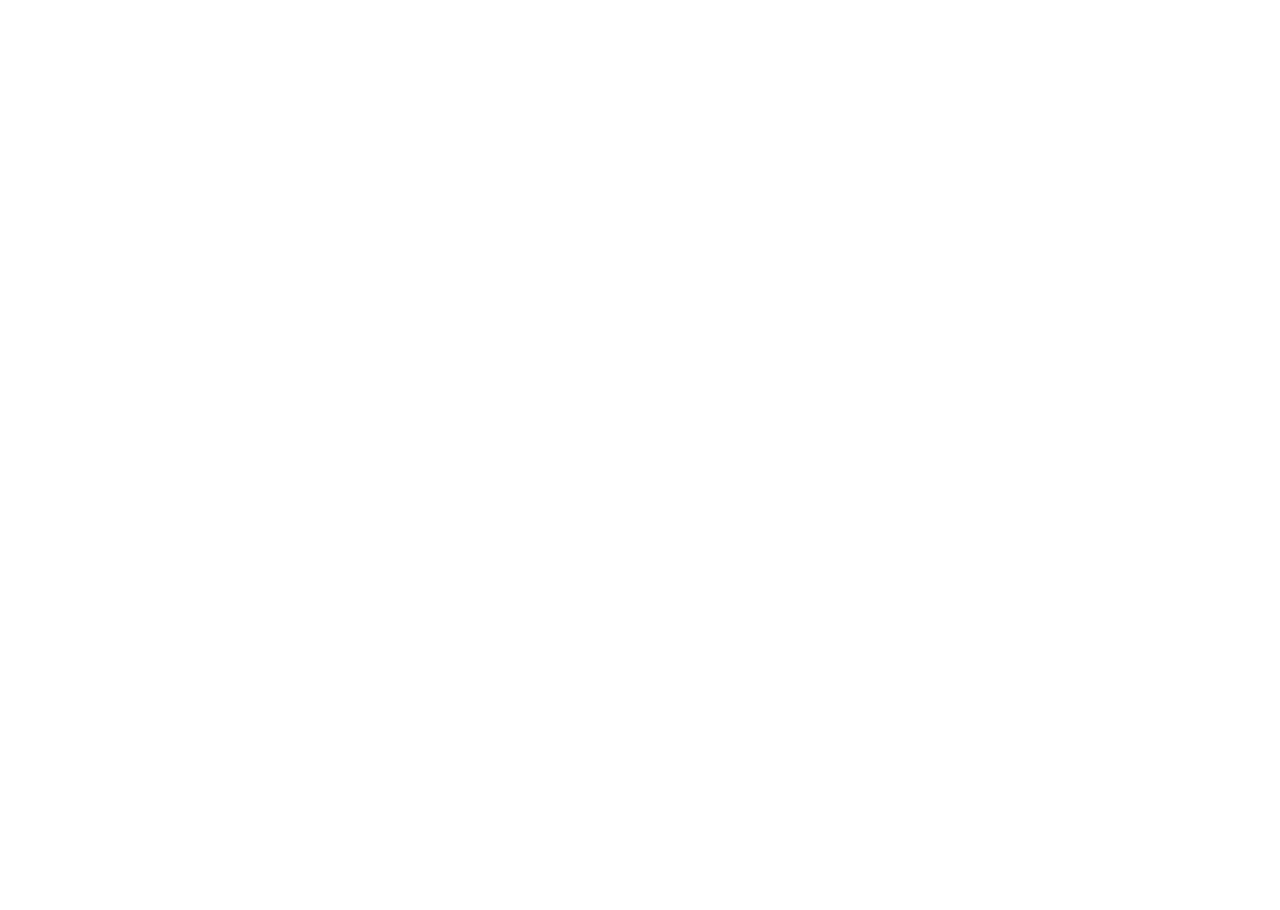
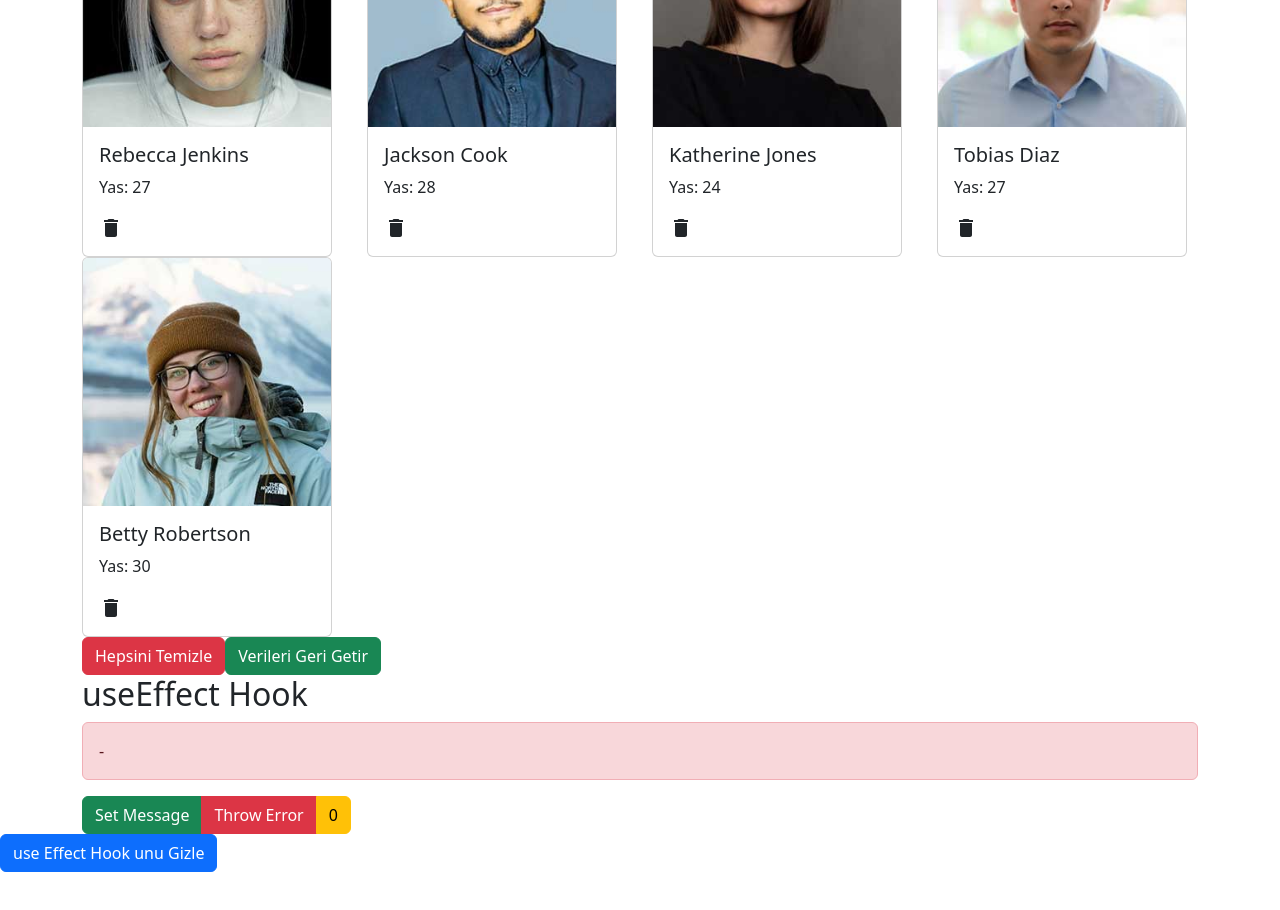
Before and after one commit to ako35/React-Js, a React (Create React App) app in the folder basics/: page / in a window 1280 px wide. Shown: the part 7120-8030 px from the top of the page. Before the commit the page ends 7108 px from the top, so only its background shows below. Built offline with nearby package versions, Linux system fonts and the light colour scheme.

Commit message:
reactjs10

```diff
--- a/basics/src/App.js
+++ b/basics/src/App.js
@@ -1,4 +1,4 @@
-import React from "react";
+import React, { useState } from "react";
 import Apples, { Bananas1, Orange } from "./components/01-my-house";
 import Jsx1 from "./components/02-jsx/01-jsx";
 import Jsx2 from "./components/02-jsx/02-jsx";
@@ -26,6 +26,8 @@
 import State from "./components/13-usestate/01-state";
 import Counter1 from "./components/14-counter/counter1";
 import Birthday from "./components/15-birthday/birthday";
+import UseEffect from "./components/16-useeffect/useeffect";
+import { Button } from "react-bootstrap";
 
 const profileCardData = {
   name: "Ramazan",
@@ -39,6 +41,8 @@
 }
 
 const App = () => {
+
+  const [showUseEffect, setShowUseEffect] = useState(false);
   return (
     <div>
       <Apples />
@@ -94,6 +98,11 @@
       <State />
       <Counter1 />
       <Birthday />
+      <UseEffect />
+      <Button onClick={() => setShowUseEffect(prev => !prev)}>
+        use Effect Hook unu Gizle
+      </Button>
+      {showUseEffect && <UseEffect />}
 
       <br />
       <br />
--- a/basics/src/components/02-jsx/04-jsx.js
+++ b/basics/src/components/02-jsx/04-jsx.js
@@ -8,10 +8,7 @@
         return <div key={index}>{name}</div>
     })
 
-    const check = false
-
     console.log(nameInfo)
-    console.log(check)
 
   return (
     <div>
--- a/basics/src/components/15-birthday/birthday.js
+++ b/basics/src/components/15-birthday/birthday.js
@@ -1,19 +1,30 @@
 import React, { useState } from 'react'
-import { Button, Container } from 'react-bootstrap'
+import { Button, Col, Container, Row } from 'react-bootstrap'
 import peopleData from '../../assets/data/people.json'
 import Person from './person'
 
 const Birthday = () => {
-    const [people, setPeople] = useState([])
-    console.log(peopleData)
+    const [people, setPeople] = useState(peopleData)
+
+    const deletePerson = (id) => {
+        const newPeople = people.filter(person => person.id !== id)
+        setPeople(newPeople)
+    }
   return (
     <Container>
         <h2>Bugun Doganlar</h2>
-        <p>Bugun dogan 10 kisi var</p>
-        {
-            people.map(person => (<Person key={person.id} {...person} />))
-        }
-        <Button variant='danger'>Hepsini Temizle</Button>
+        <p>Bugun dogan {people.length} kisi var</p>
+        <Row>
+            {
+                people.map(person => (
+                    <Col key={person.id} md={6} lg={4} xl={3} >
+                        <Person {...person} deletePerson={deletePerson} />
+                    </Col>
+                ))
+            }
+        </Row>
+        <Button variant='danger' onClick={() => setPeople([])} >Hepsini Temizle</Button>
+        <Button variant='success' onClick={() => setPeople(peopleData)} >Verileri Geri Getir</Button>
     </Container>
   )
 }
--- a/basics/src/components/15-birthday/person.js
+++ b/basics/src/components/15-birthday/person.js
@@ -1,23 +1,22 @@
-import React from 'react'
-import { Card, Col, Row } from 'react-bootstrap'
+import { Delete } from "@mui/icons-material";
+import React from "react";
+import { Card } from "react-bootstrap";
 
-const Person = () => {
+const Person = (props) => {
   return (
-    <Card className='my-3'>
-      <Row>
-        <Col md={4} lg={3} xl={2}>
-            <Card.Img variant="top" src="https://picsum.photos/200/300" />
-            <Card.Body>
-                <Card.Title>Card title</Card.Title>
-                <Card.Text>
-                This is a wider card with supporting text below as a natural lead-in
-                to additional content. This content is a little bit longer.
-                </Card.Text>
-            </Card.Body>
-        </Col>
-      </Row>
+    <Card className='h-100' style={{ width: '250px'}}>
+      <Card.Img
+        variant="top"
+        src={require(`../../assets/img/${props.image}`)}
+        alt={props.name}
+      />
+      <Card.Body>
+        <Card.Title>{props.name}</Card.Title>
+        <Card.Text>Yas: {props.age}</Card.Text>
+        <Delete style={{cursor: 'pointer'}} onClick={() => props.deletePerson(props.id)} />
+      </Card.Body>
     </Card>
-  )
-}
+  );
+};
 
-export default Person
+export default Person;
--- /dev/null
+++ b/basics/src/components/16-useeffect/useeffect.js
@@ -0,0 +1,49 @@
+import React, { useEffect, useState } from 'react'
+import { Alert, Button, ButtonGroup, Container } from 'react-bootstrap'
+
+const UseEffect = () => {
+    const [message, setMessage] = useState('');
+    const [counter, setCounter] = useState(0);
+
+    // useEffect(() => {
+    //     console.log('MOUNTING: sayfam ilk render edildiginde calisir.')
+
+    //     const timer = setInterval(() => {
+    //         console.log('Timer Calisti.')
+    //     }, 1000)
+
+    //     return () => {
+    //         clearInterval(timer)
+    //     }
+    // })
+
+    useEffect(() => {
+        console.log('UPDATING: sadece sayfam ilk render edildiginde calisir.')
+
+        return () => {
+            console.log('UNMOUNTING: sayfam sadace unmounting edildiginde calisir.')
+        }
+    }, [])
+
+    useEffect(() => {
+        console.log('MOUNTING: sayfam her render edildiginde calisir.')
+    })
+
+    useEffect(() => {
+        console.log('UPDATING: sayfam ilk render edildiginde message state i degistirildiginde calisir.')
+    }, [message, counter])
+
+  return (
+    <Container>
+        <h2>useEffect Hook</h2>
+        <Alert variant='danger'>{message} -  </Alert>
+        <ButtonGroup>
+            <Button variant='success' onClick={() => setMessage('Merhaba')} >Set Message</Button>
+            <Button variant='danger' onClick={() => setMessage('Error')}>Throw Error</Button>
+            <Button variant='warning' onClick={() => setCounter(prev => prev + 1)} >{counter}</Button>
+        </ButtonGroup>
+    </Container>
+  )
+}
+
+export default UseEffect
```
